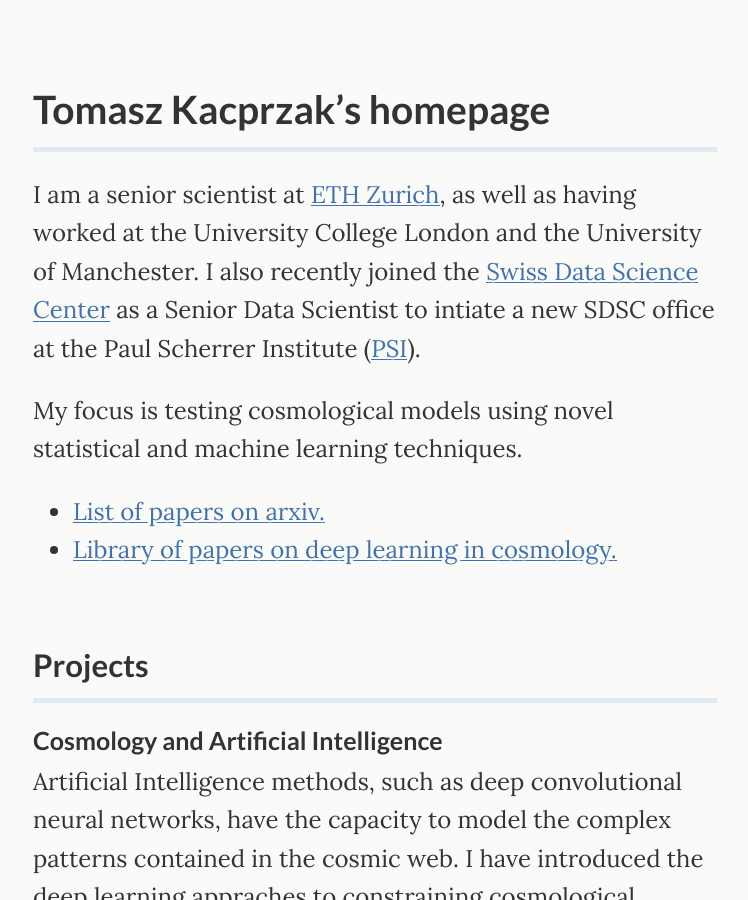
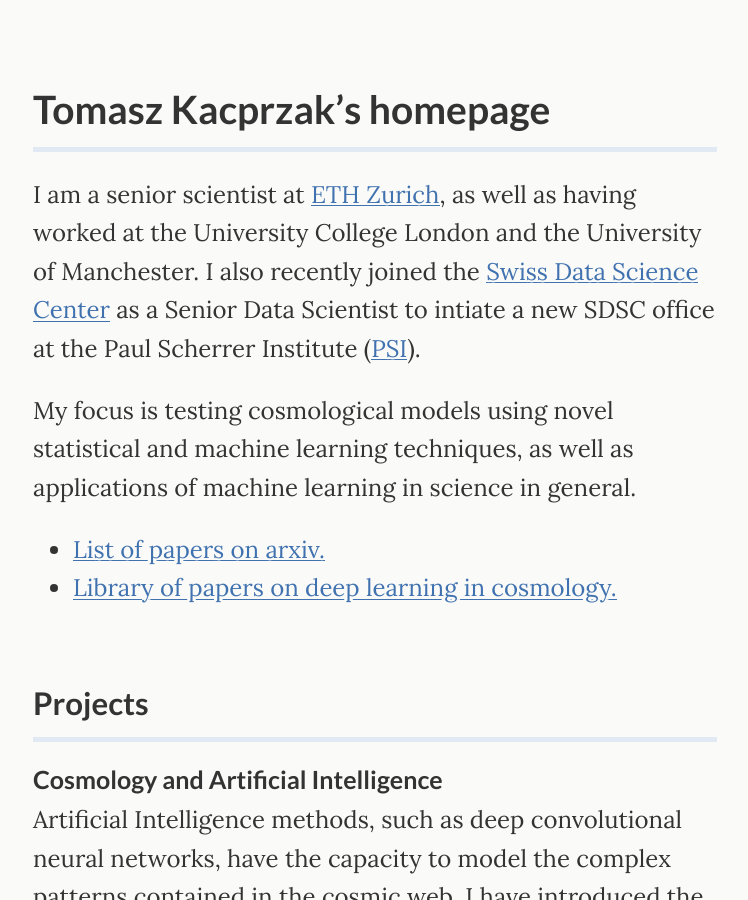
Before and after one commit to tomaszkacprzak/tomaszkacprzak.github.io, a Jekyll site: the page built from index.md, in a window 1280 px wide and 900 px high. Shown: the whole window, without its empty margins (265-1013 px from the left). Built offline with Jekyll 4.4.1, drawn with Linux system fonts in a browser that asks for light colours.

Commit message:
Update index.md

```diff
--- a/index.md
+++ b/index.md
@@ -11,7 +11,7 @@ layout: default
 I am a senior scientist at [ETH Zurich](https://www.cosmology.ethz.ch), as well as having worked at the University College London and the University of Manchester.
 I also recently joined the [Swiss Data Science Center](https://www.datascience.ch) as a Senior Data Scientist to intiate a new SDSC office at the Paul Scherrer Institute ([PSI](https://www.psi.ch)).
 
-My focus is testing cosmological models using novel statistical and machine learning techniques.
+My focus is testing cosmological models using novel statistical and machine learning techniques, as well as applications of machine learning in science in general.
 
    *   [List of papers on arxiv.](https://arxiv.org/find/astro-ph/1/au:+Kacprzak_T/0/1/0/all/0/1)
    *   [Library of papers on deep learning in cosmology.](https://ui.adsabs.harvard.edu//#user/libraries/Tm731Ip0TkqWf9jLr5bMpA)
```
